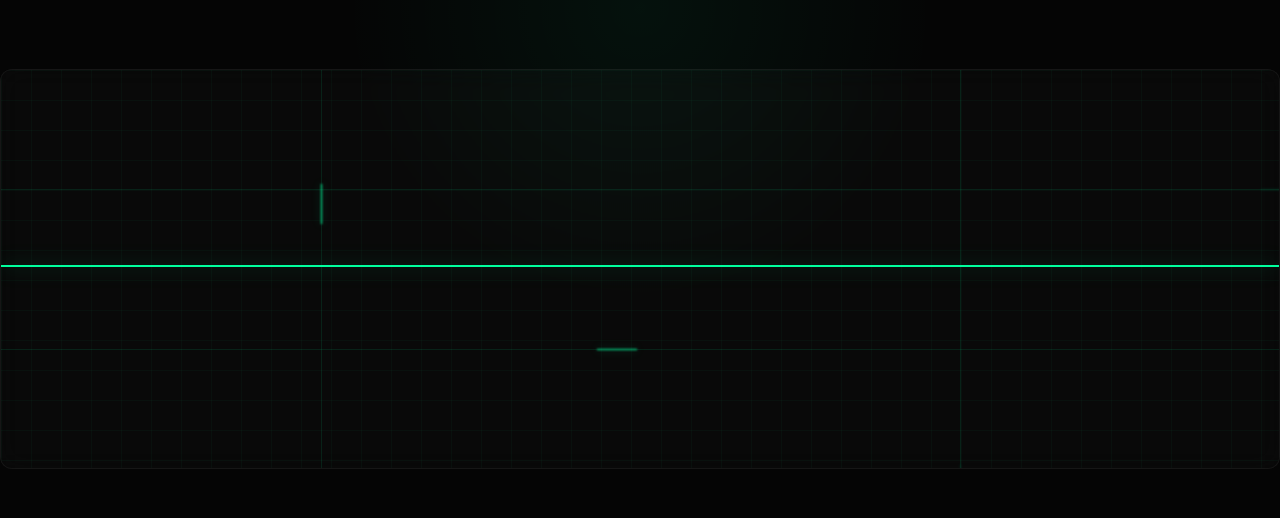
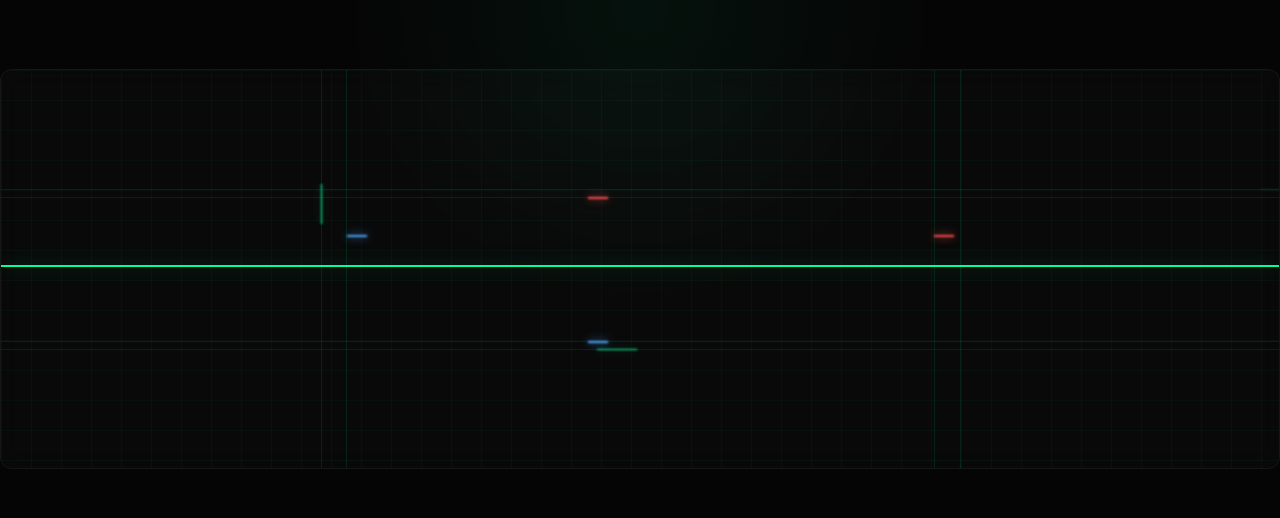
Before and after one commit to Arnazz10/TraceSnitch, a React (Vite) app: page / in a window 1280 px wide. Shown: the part 604-1122 px from the top of the page. Built offline with nearby package versions, Linux system fonts and the light colour scheme.

Commit message:
Add multicolor circuit pulses (red/blue) to hero visual

```diff
--- a/src/pages/Home.css
+++ b/src/pages/Home.css
@@ -128,15 +128,29 @@
 .horizontal::after { width: 40px; height: 100%; animation: pulse-h 3s infinite linear; }
 .vertical::after { height: 40px; width: 100%; animation: pulse-v 4s infinite linear; }
 
+/* Multicolor & Size variations */
+.path.small::after { width: 20px; height: 2px; }
+.path.red::after { background: #ff4d4d; box-shadow: 0 0 10px rgba(255, 77, 77, 0.8); }
+.path.blue::after { background: #4da6ff; box-shadow: 0 0 10px rgba(77, 166, 255, 0.8); }
+
 .p1 { top: 30%; }
 .p2 { top: 70%; }
 .p3 { left: 25%; }
 .p4 { left: 75%; }
 
+/* Offsets for small multicolor paths */
+.path.small.p1 { top: 32%; }
+.path.small.p2 { top: 68%; }
+.path.small.p3 { left: 27%; }
+.path.small.p4 { left: 73%; }
+
 .p1::after { animation-delay: 0s; }
 .p2::after { animation-delay: 1.5s; }
 .p3::after { animation-delay: 0.5s; }
 .p4::after { animation-delay: 2s; }
+
+/* Delayed start for small paths */
+.path.small::after { animation-duration: 2s; animation-delay: 1s; }
 
 @keyframes pulse-h {
   0% { left: -50px; opacity: 0; }
--- a/src/pages/Home.jsx
+++ b/src/pages/Home.jsx
@@ -32,7 +32,11 @@ const Home = () => {
               <div className="path horizontal p2"></div>
               <div className="path vertical p3"></div>
               <div className="path vertical p4"></div>
-              <div className="path angled p5"></div>
+              {/* Added Red and Blue Signals */}
+              <div className="path horizontal p1 red small"></div>
+              <div className="path horizontal p2 blue small"></div>
+              <div className="path vertical p3 blue small"></div>
+              <div className="path vertical p4 red small"></div>
             </div>
             <div className="scan-target"></div>
           </div>
```
